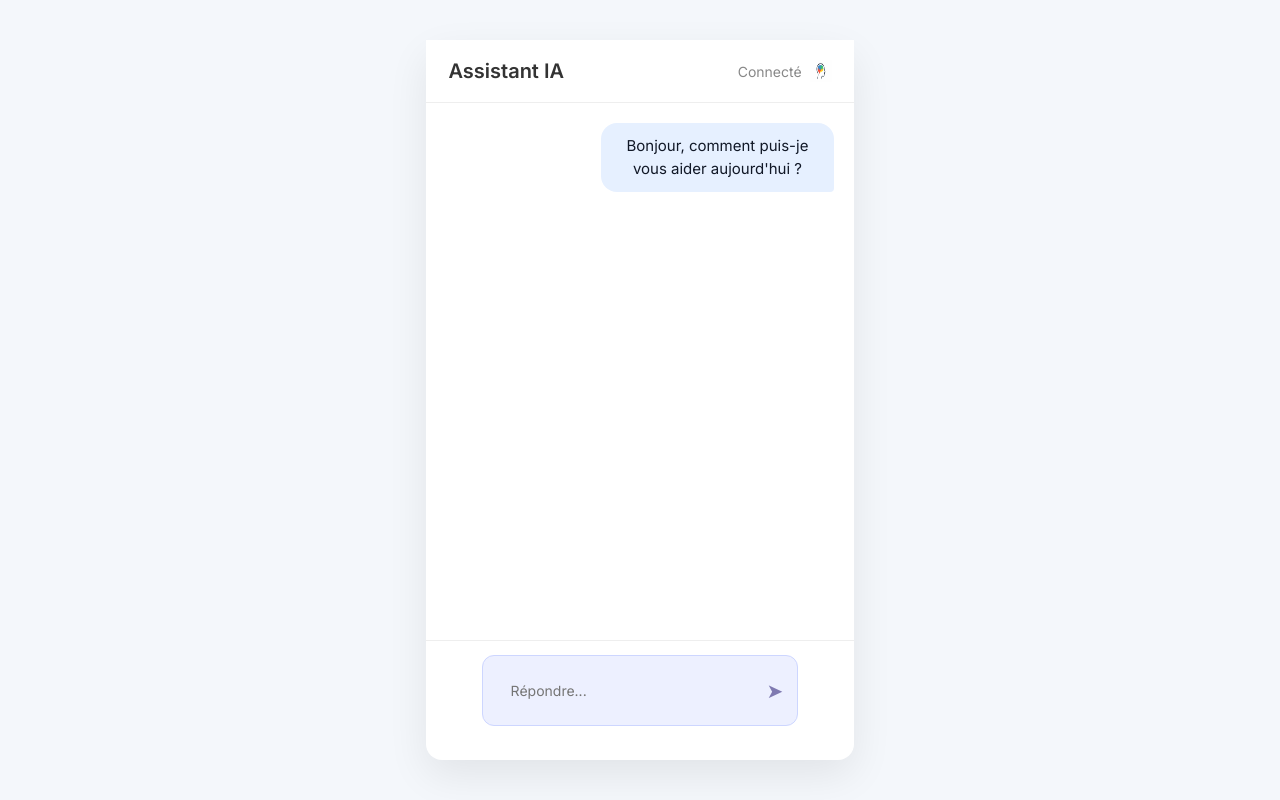
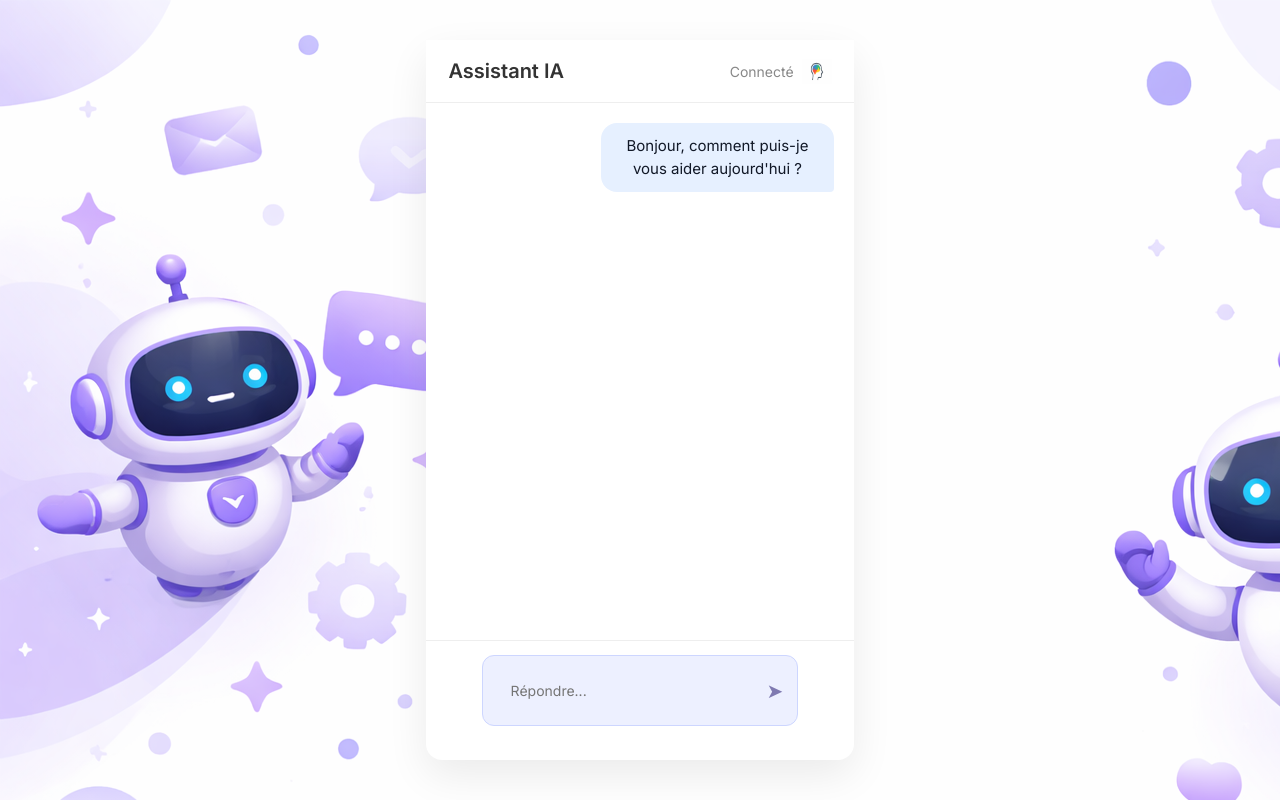
Before and after one commit to Andriantendry/FlexiLearn-Project, a React app in the folder frontend/: page /chat in a window 1280 px wide. Built offline with nearby package versions, Linux system fonts and the light colour scheme; the HTML template or start-up script is replaced by a standard one.

Commit message:
feat:final css chatting page

```diff
--- a/frontend/src/pages/chat.jsx
+++ b/frontend/src/pages/chat.jsx
@@ -1,7 +1,7 @@
 import "../styles/chat.css";
 import React, { useState, useEffect, useRef } from "react";
+import human from "../assets/icones/person.png";
 import robot from "../assets/images/logo.png";
-import human from "../assets/images/logo.png";
 
 const botMessages = [
   "Bonjour, comment puis-je vous aider aujourd'hui ?",
@@ -58,6 +58,7 @@ export default function ChatPage() {
 
         <div className="header-right">
           <span>Connecté</span>
+
           <img src={robot} className="header-icon" />
         </div>
       </div>
--- a/frontend/src/styles/chat.css
+++ b/frontend/src/styles/chat.css
@@ -14,6 +14,7 @@ body {
   align-items: center;
   background: #f4f7fb;
   font-family: "Inter", sans-serif;
+  background-image: url("../assets/images/background.png");
 }
 
 .chat-wrapper {
@@ -51,8 +52,8 @@ body {
 }
 
 .header-icon {
-  width: 22px;
-  height: 22px;
+  width: 30px;
+  height: 25px;
 }
 
 .chat-window {
@@ -116,7 +117,7 @@ body {
 .send-icon {
   cursor: pointer;
   font-size: 20px;
-  color: #7f7ab1 ;
+  color: #7f7ab1;
 }
 
 .chat-input input {
```
Also changed, not shown: frontend/src/assets/icones/person.png (added), frontend/src/assets/images/background.png (added).
